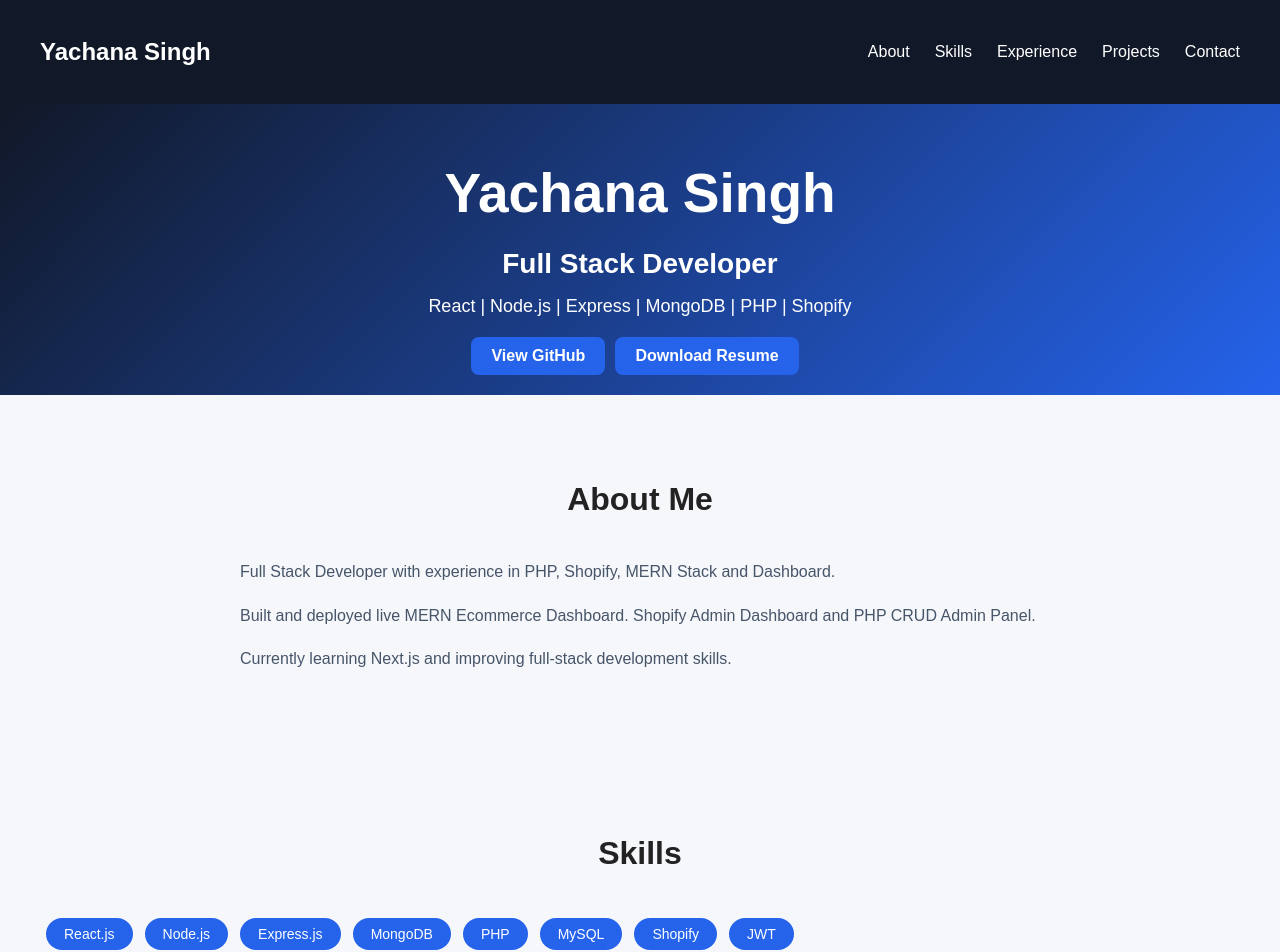
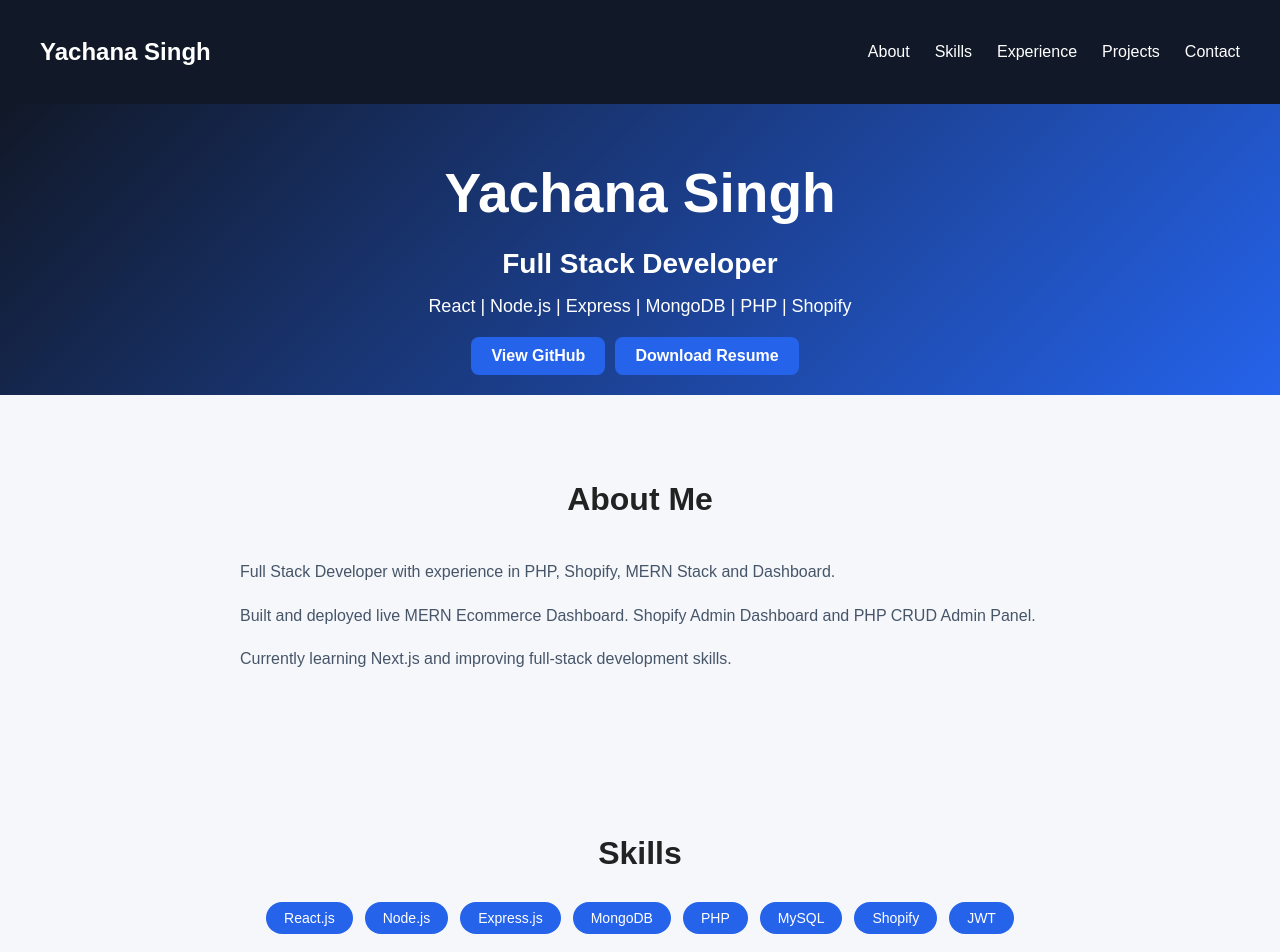
Before and after one commit to yachna2507/portfolio, a React (Create React App) app: page / in a window 1280 px wide. Shown: the top 952 px of the page. Built offline with nearby package versions, Linux system fonts and the light colour scheme.

Commit message:
Update App.css

```diff
--- a/src/App.css
+++ b/src/App.css
@@ -68,8 +68,21 @@ section p {
   line-height: 1.7;
   color: #475569;
 }
-
-
+#skills {
+  text-align: center;
+  padding: 60px 20px;
+}
+#skills h2 {
+  margin-bottom: 30px;
+}
+.skills-container {
+  display: flex;
+  flex-wrap: wrap;
+  justify-content: center;
+  gap: 12px;
+  max-width: 800px;
+  margin: 0 auto;
+}
 .skill {
   background: #2563eb;
   color: white;
@@ -77,9 +90,6 @@ section p {
   border-radius: 20px;
   font-size: 14px;
   font-weight: 500;
-  transition: all 0.2s ease;
-  display: inline-block;
-  margin: 6px;
 }
 .skill:hover {
   background: #1d4ed8;
```
